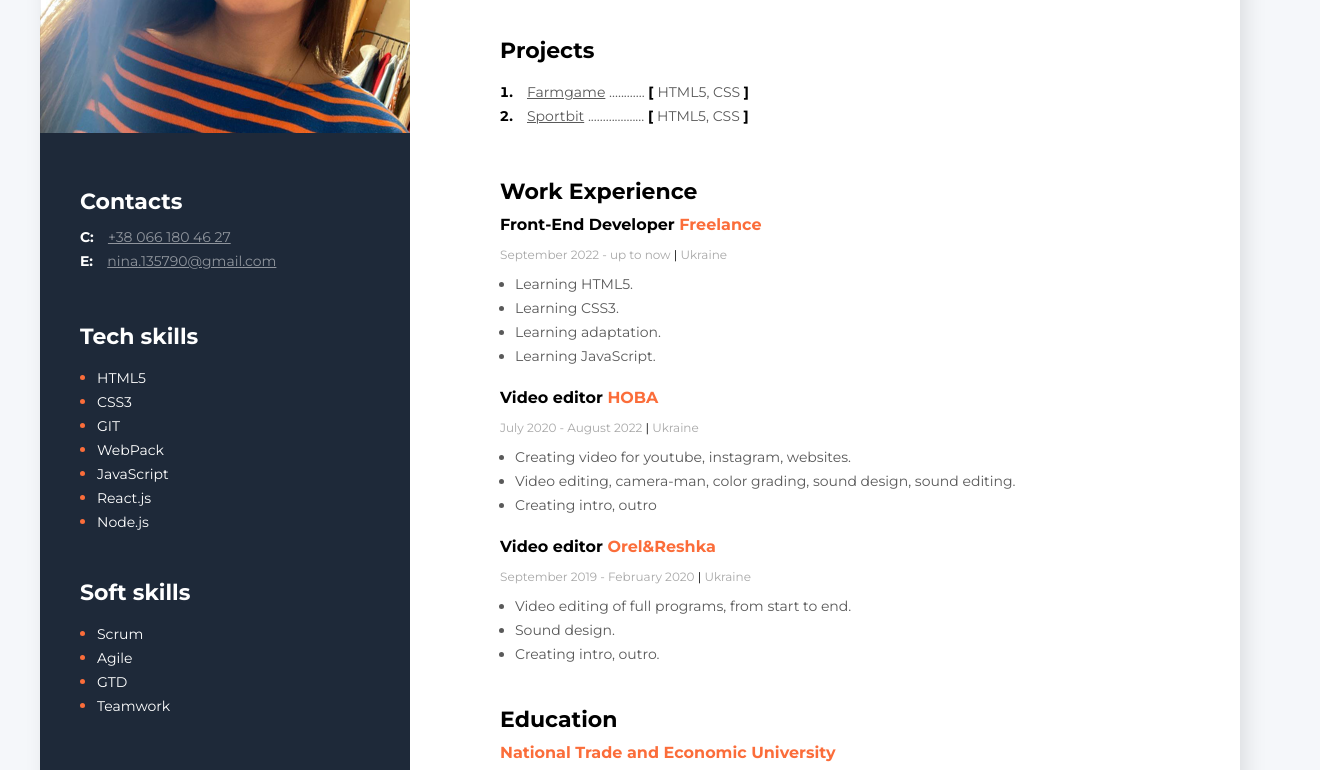
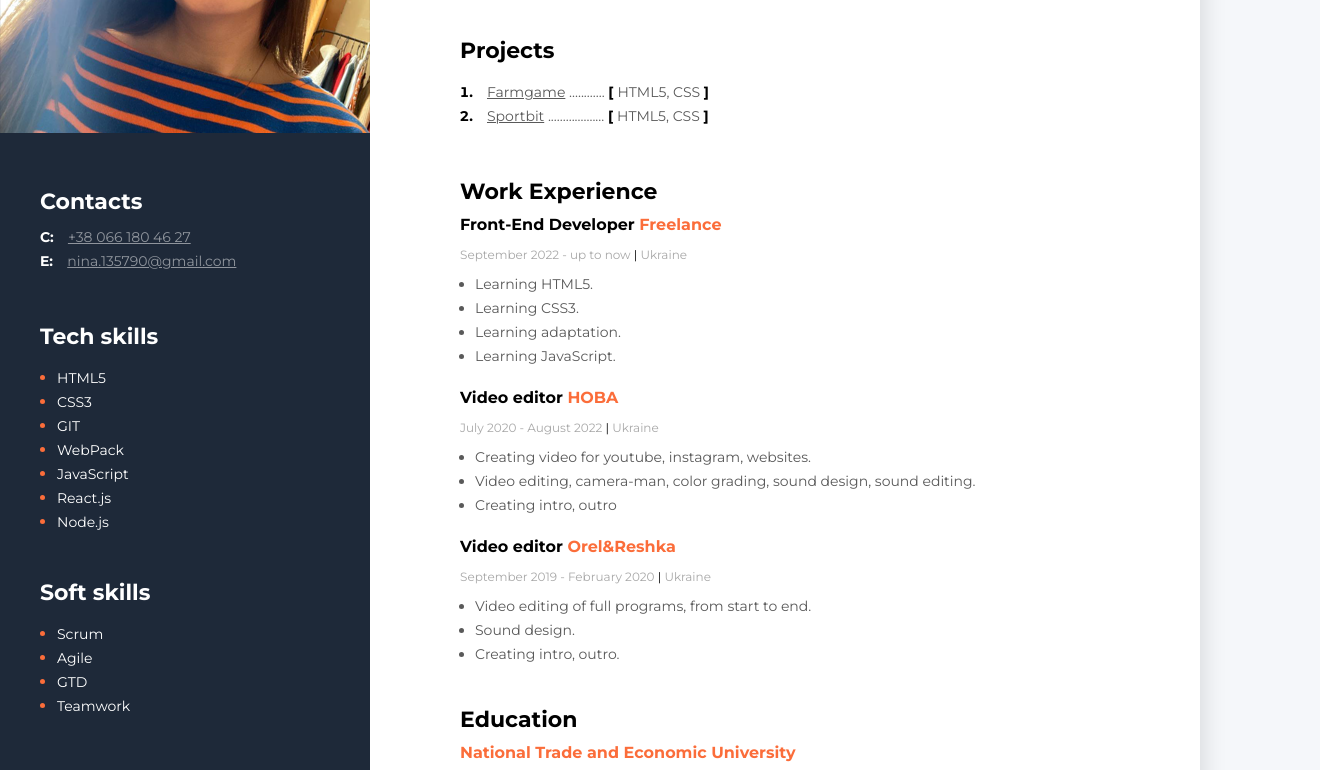
Before and after one commit to ninasubina/resume, a plain HTML site: page index.html in a window 1280 px wide. Shown: the part 301-1071 px from the top of the page, 1320 px wide, since content can reach past the window. Drawn offline with Linux system fonts and the light colour scheme.

Commit message:
Update styles.css

```diff
--- a/styles/styles.css
+++ b/styles/styles.css
@@ -1,6 +1,6 @@
 body {
     font-family: 'Montserrat', sans-serif;
-    margin: 40px;
+    margin: 40px auto;
     background-color: #F5F7FA;
     width: 1280px;
 }
```
